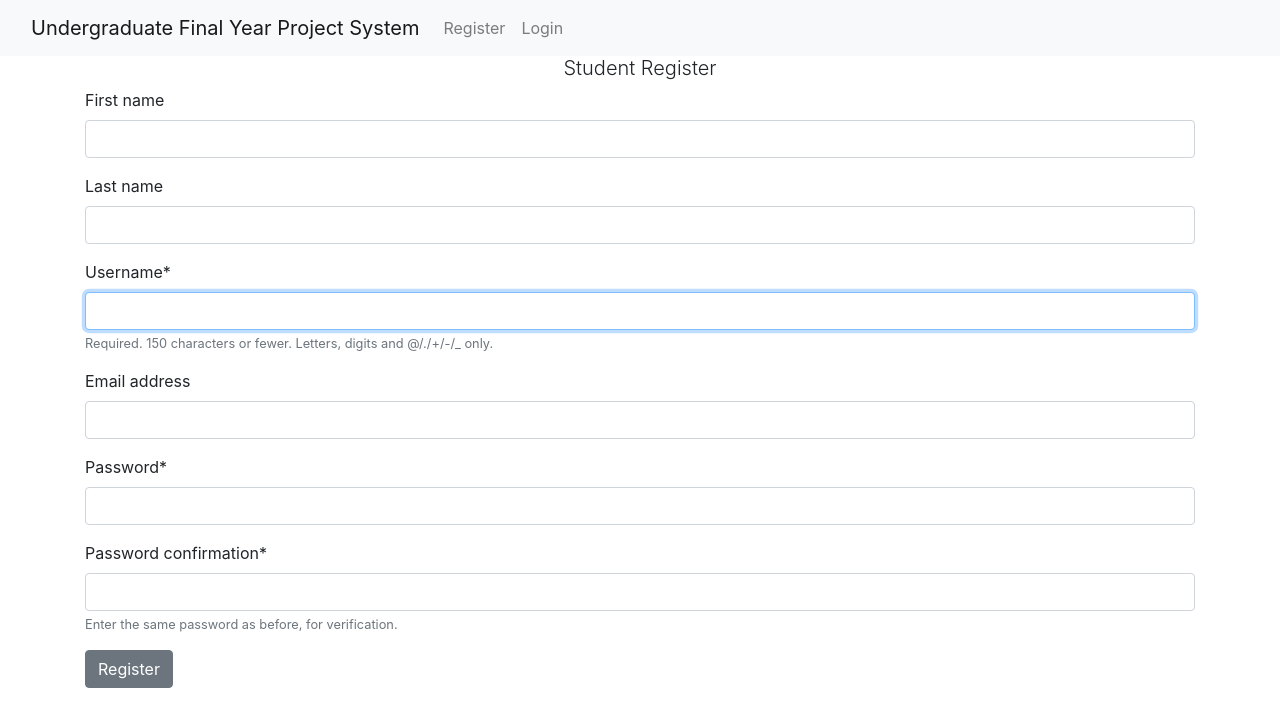
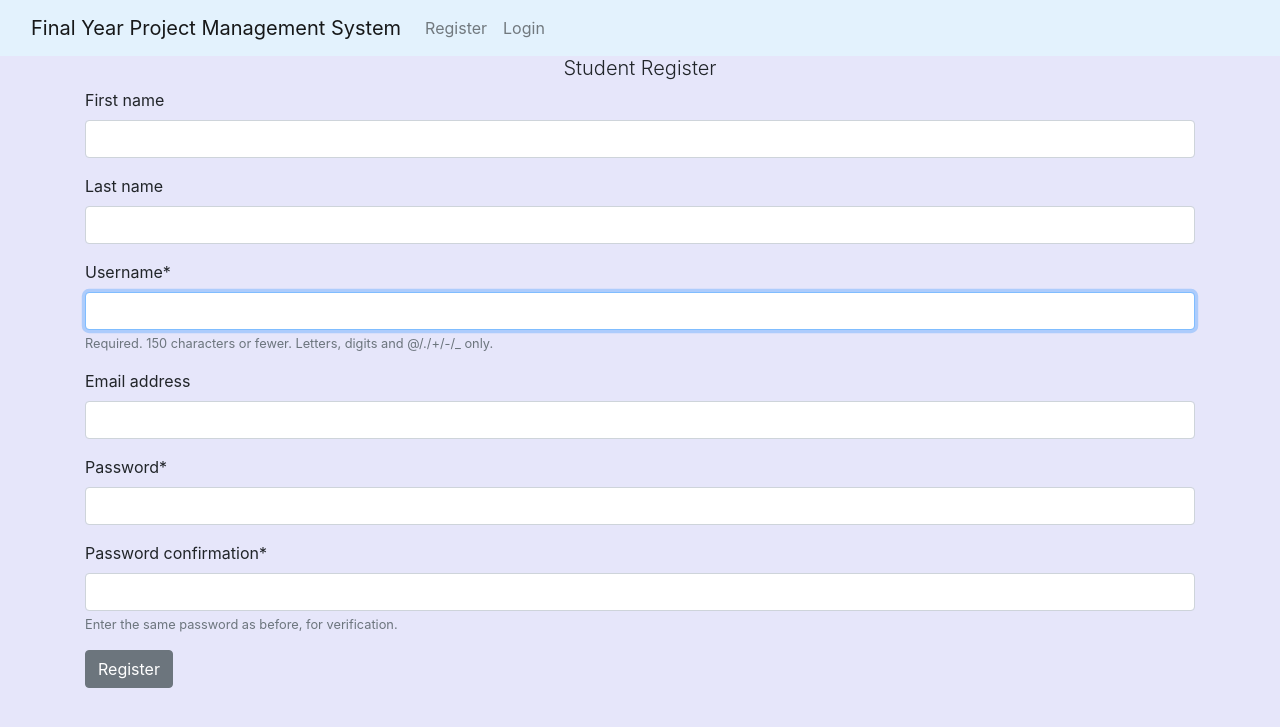
Before and after one commit to atmboom/shams_proj, a Django app: page /register/ in a window 1280 px wide. Shown: the top 727 px of the page. Run offline with Django 3.2, Linux system fonts and the light colour scheme; some libraries are stand-ins or nearby versions.

Commit message:
bg color added

```diff
--- a/main/models.py
+++ b/main/models.py
@@ -2,6 +2,7 @@ from django.db import models
 from django.contrib.auth.models import User
 from django.db.models.signals import post_save
 from PIL import Image
+
 
 #vars
 status = (
@@ -40,6 +41,11 @@ class SuggesstedProjects(models.Model):
 
 	def __str__(self):
 		return self.name
+
+	from django.urls import reverse
+
+	def get_absolute_url(self):
+		return reverse('S_suggested_projects')
 
 
 class ProcessReport(models.Model):
--- a/main/templates/main/S_suggested_projs.html
+++ b/main/templates/main/S_suggested_projs.html
@@ -1,6 +1,5 @@
 {% extends 'main/lecturer_base.html' %}
 {% block body %}
-	{% for project in projects %}
 		<table class="table table-hover">
 		  <thead>
 		    <tr>
@@ -11,6 +10,7 @@
 		    </tr>
 		  </thead>
 		  <tbody>
+	{% for project in projects %}
 		    <tr>
 		      <th scope="row">*</th>
 		      <td><p class="lead">{{project.name}}</p></td>
--- a/main/templates/main/base.html
+++ b/main/templates/main/base.html
@@ -5,7 +5,10 @@
 	<title> {% block title %}{% endblock title %} </title>
 <link rel="stylesheet" href="https://cdn.jsdelivr.net/npm/bootstrap@4.6.0/dist/css/bootstrap.min.css" />
 </head>
-<body>
+<body style="background-color: lavender;">
+	<style type="text/css">
+		background-color:"",
+	</style>
 	{% include 'main/nav.html' %}
 	<div class="container">
 		{% block body %}
--- a/main/templates/main/home.html
+++ b/main/templates/main/home.html
@@ -4,7 +4,6 @@
 {% endblock %}
 {% block body %}
 	{% for report in reports %}
-		<a href="{% url 'report_detail' report.id %}">{{report.name}}</a>
 		<table class="table table-hover">
   <thead>
     <tr>
--- a/main/templates/main/lecturer_base.html
+++ b/main/templates/main/lecturer_base.html
@@ -5,7 +5,7 @@
 	<title> {% block title %}{% endblock title %} </title>
 <link rel="stylesheet" href="https://cdn.jsdelivr.net/npm/bootstrap@4.6.0/dist/css/bootstrap.min.css" />
 </head>
-<body>
+<body style="background-color: lavender;>
 	{% include 'main/supervisor_nav.html' %}
 	<div class="container">
 		{% block body %}
--- a/main/templates/main/nav.html
+++ b/main/templates/main/nav.html
@@ -5,9 +5,9 @@
 	<link rel="stylesheet" href="https://cdn.jsdelivr.net/npm/bootstrap@4.6.0/dist/css/bootstrap.min.css" />
 </head>
 <body>
-<nav class="navbar navbar-expand-lg navbar-light bg-light">
+<nav class="navbar navbar-expand-lg navbar-light" style="background-color: #e3f2fd;">
 	  <div class="container-fluid">
-	    <a class="navbar-brand" href="{% url 'home' %}">Undergraduate Final Year Project System</a>
+	    <a class="navbar-brand" href="{% url 'home' %}">Final Year Project Management System</a>
 	    <button class="navbar-toggler" type="button" data-bs-toggle="collapse" data-bs-target="#navbarSupportedContent" aria-controls="navbarSupportedContent" aria-expanded="false" aria-label="Toggle navigation">
 	      <span class="navbar-toggler-icon"></span>
 	    </button>
--- a/main/templates/main/supervisor_nav.html
+++ b/main/templates/main/supervisor_nav.html
@@ -1,6 +1,6 @@
 <nav class="navbar navbar-expand-lg navbar-dark bg-dark">
 	  <div class="container-fluid">
-	    <a class="navbar-brand" href="{% url 'lecturer' %}">Undergraduate Final Year Project System</a>
+	    <a class="navbar-brand" href="{% url 'lecturer' %}">Final Year Project Management System<</a>
 	    <button class="navbar-toggler" type="button" data-bs-toggle="collapse" data-bs-target="#navbarSupportedContent" aria-controls="navbarSupportedContent" aria-expanded="false" aria-label="Toggle navigation">
 	      <span class="navbar-toggler-icon"></span>
 	    </button>
```
Also changed, not shown: main/templates/main/lecturer.html (+0 -21 lines), db.sqlite3.
